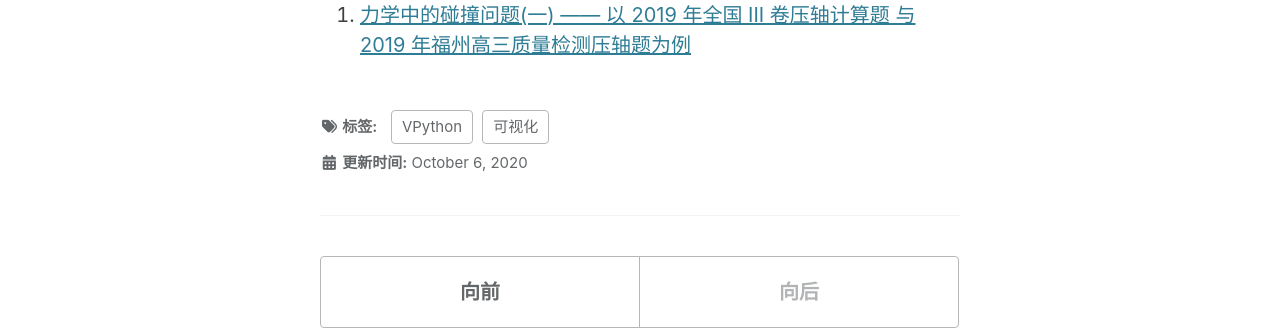
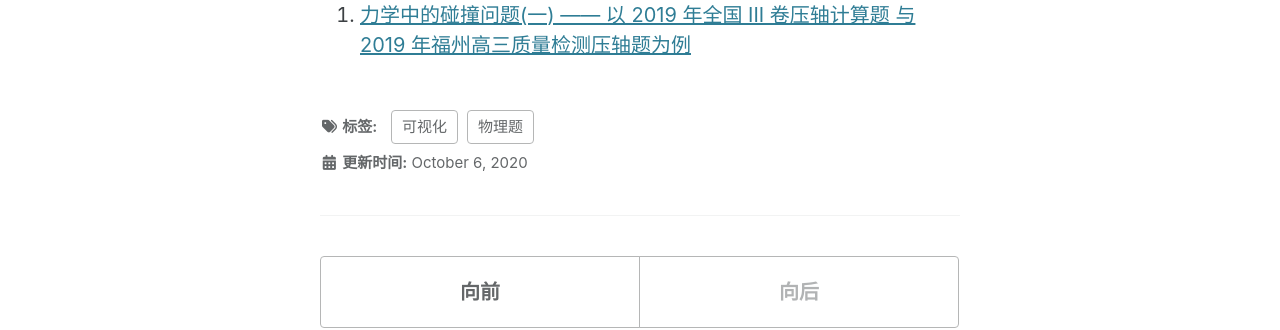
Before and after one commit to physicsay/physicsay-physicsay.github.io, a Jekyll site: the page built from _posts/2020-10-06-mechanics-collision-problem-2.md, in a window 1280 px wide and 900 px high, scrolled down 4833 px. Shown: the part 412-742 px from the top of the window. Built offline with Jekyll 4.4.1, drawn with Linux system fonts in a browser that asks for light colours; cached includes are drawn as plain includes; nearby versions of some CDN libraries; formulas are drawn with MathJax 3.

Commit message:
revise tags

```diff
--- a/_posts/2020-10-06-mechanics-collision-problem-2.md
+++ b/_posts/2020-10-06-mechanics-collision-problem-2.md
@@ -4,7 +4,7 @@ url: mechanics-collision-problem-2
 date: 2020-10-06 15:33:07
 tags:
 - 可视化
-- VPython
+- 物理题
 categories: mechanics
 description: 以 2020 年济南市高三第一次模考题为例，研究力学中的碰撞问题。
 ---
```
